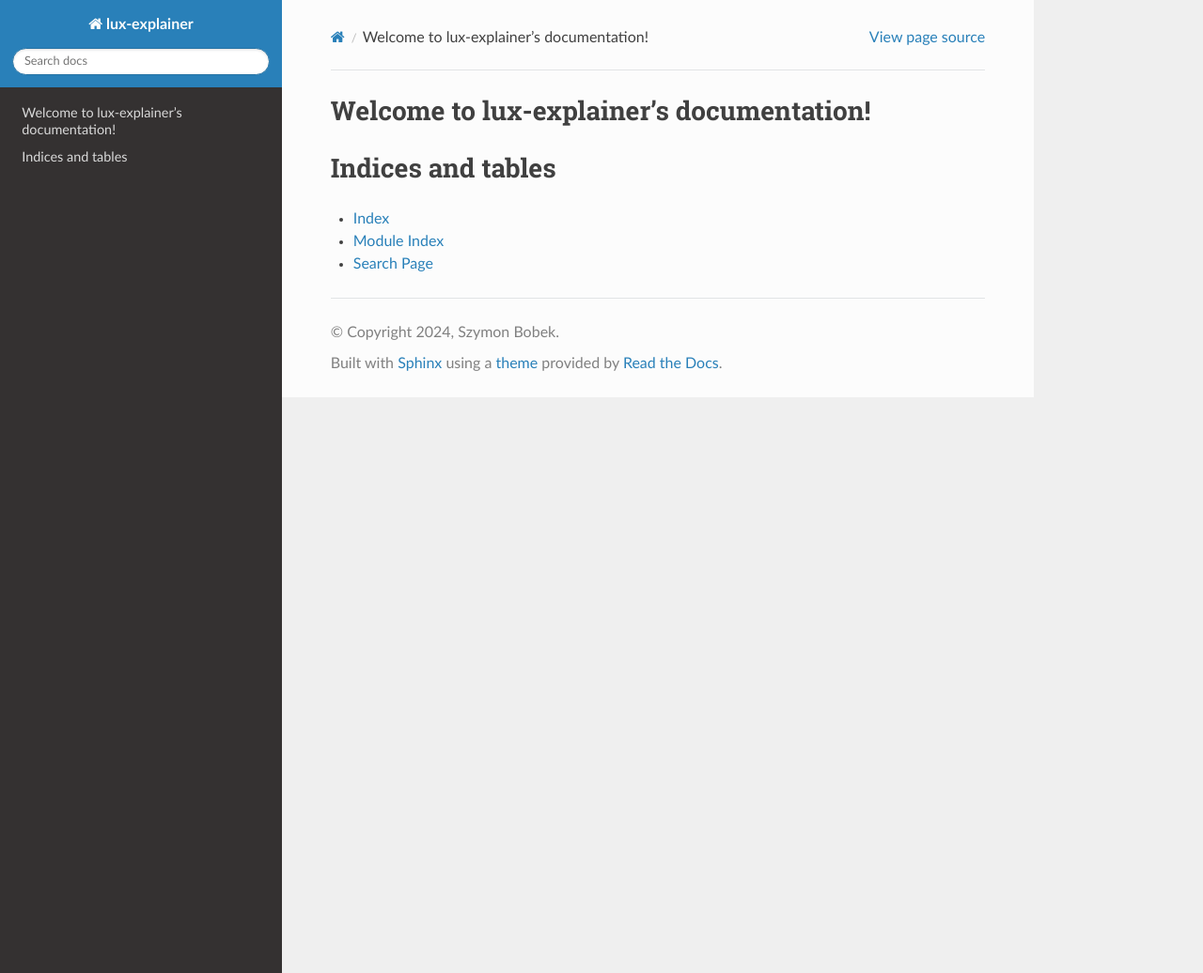
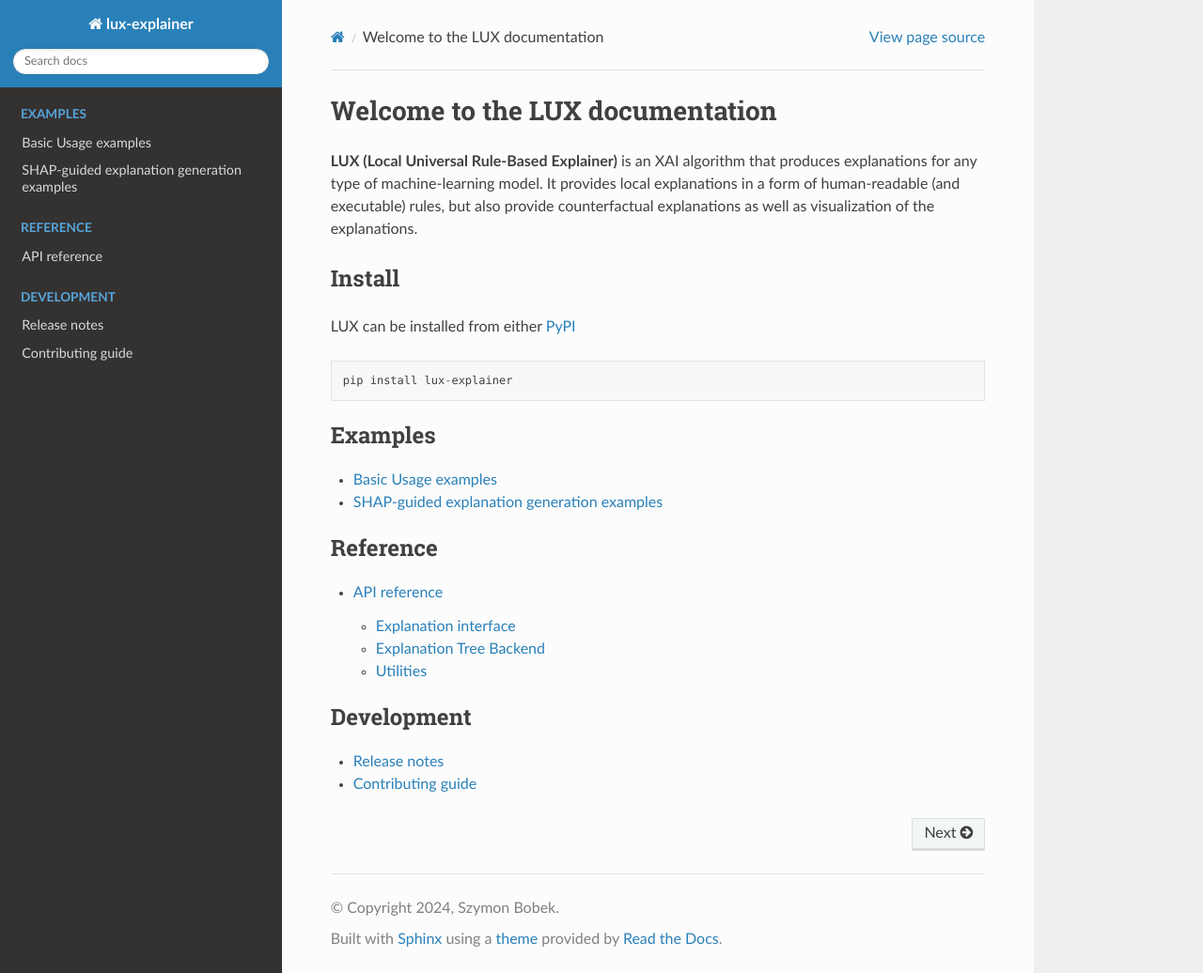
Before and after one commit to sbobek/lux, a Sphinx documentation site: the page built from docs/index.rst, in a window 1280 px wide and 1036 px high. Shown: the whole window at 94% size. Built offline with Sphinx 7.4.7 and the Read the Docs theme 2.0.0, drawn with Linux system fonts in a browser that asks for light colours.

Commit message:
Added structure for doxumentation

```diff
--- /dev/null
+++ b/docs/api.rst
@@ -0,0 +1,39 @@
+.. currentmodule:: lux
+
+API Reference
+=============
+This page contains the API reference for public objects and functions in LUX.
+
+
+.. _explanation_api:
+
+Explanation interface
+-------------
+.. autosummary::
+    :toctree: generated/
+
+    lux.lux.LUX
+
+
+
+
+.. _tree_api:
+
+Explanation Tree Backend
+-------------
+.. autosummary::
+    :toctree: generated/
+
+    lux.pyuid3.uid3.UId3
+    lux.pyuid3.data.Data
+    lux.pyuid3.tree.Tree
+
+
+.. _utils_api:
+
+Utilities
+-------------
+.. autosummary::
+    :toctree: generated/
+
+    lux.lux.UncertainSMOTE
--- /dev/null
+++ b/docs/basic_examples.rst
@@ -0,0 +1,2 @@
+Basic usage examples
+=============
--- a/docs/index.rst
+++ b/docs/index.rst
@@ -3,18 +3,39 @@
    You can adapt this file completely to your liking, but it should at least
    contain the root `toctree` directive.
 
-Welcome to lux-explainer's documentation!
-=========================================
+Welcome to the LUX documentation
+---------------------------------
+
+
+
+**LUX (Local Universal Rule-Based Explainer)** is an XAI algorithm that produces explanations for any type of machine-learning model.
+It provides local explanations in a form of human-readable (and executable) rules, but also provide counterfactual explanations as well as visualization of the explanations.
+
+Install
+=======
+
+LUX can be installed from either `PyPI <https://pypi.org/project/lux-explainer>`_ ::
+
+   pip install lux-explainer
+
 
 .. toctree::
    :maxdepth: 2
-   :caption: Contents:
+   :caption: Examples
+
+   Basic Usage examples <basic_examples>
+   SHAP-guided explanation generation examples <shap_examples>
 
 
+.. toctree::
+   :maxdepth: 2
+   :caption: Reference
 
-Indices and tables
-==================
+   API reference <api>
 
-* :ref:`genindex`
-* :ref:`modindex`
-* :ref:`search`
+.. toctree::
+   :maxdepth: 1
+   :caption: Development
+
+   Release notes <release_notes>
+   Contributing guide <contributing>
--- /dev/null
+++ b/docs/shap_examples.rst
@@ -0,0 +1,2 @@
+SHAP-guided explanations
+=============
--- /dev/null
+++ b/docs/visualization_example.rst
@@ -0,0 +1,2 @@
+Visualization examples
+=============
```
Also changed, not shown: docs/contributing.rst (added, +7 -0 lines), docs/release_notes.rst (added, +7 -0 lines), .readthedocs.yaml, 1 other file.
